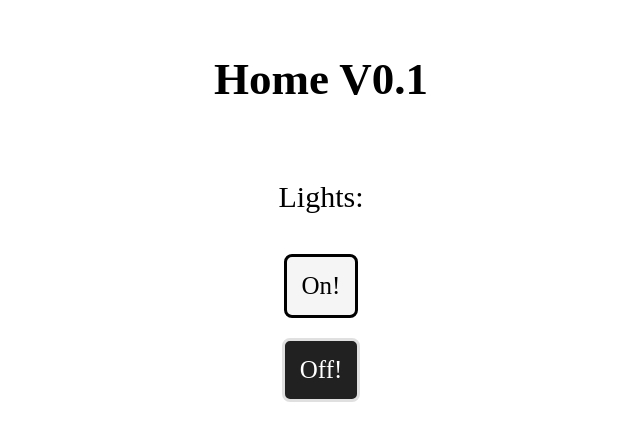
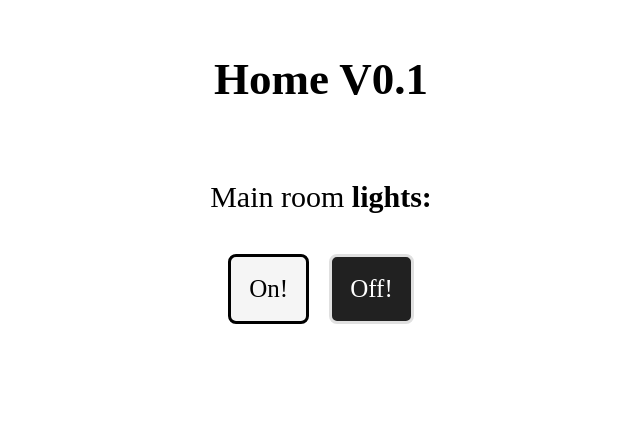
Before and after one commit to iDash3/Rpi-H, a Flask app: page / in a window 1280 px wide. Shown: the top 441 px of the page, without its empty margins (319-959 px from the left). Run offline with Flask 2, Linux system fonts and the light colour scheme.

Commit message:
Style added.

```diff
--- a/static/css/main.css
+++ b/static/css/main.css
@@ -1,4 +1,3 @@
-
 #main-container{
 	display: flex;
 	justify-content: center;
@@ -9,7 +8,7 @@
 .sub-title{font-size: 30px;}
 #title{font-size: 45px; font-weight: bold;}
 .link{
-	padding: 15px;
+	padding: 18px;
 	border-radius: 8px;
 	font-size: 25px;
 	text-decoration: None;
@@ -25,3 +24,8 @@
 	border: 3px solid #E0E0E0;
 	color: white;
 }
+.container{
+	display: flex;
+}
+.on:hover{background: #E0E0E0;}
+.off:hover{background: #424242;}
--- a/templates/index.html
+++ b/templates/index.html
@@ -7,9 +7,11 @@
 <body>
 	<section id="main-container">
 		<p id="title">Home V0.1</p>
-		<p class="sub-title">Lights:</p>
-		<a href="/l1_on" class="link on">On!</a>
-		<a href="/l1_off" class="link off">Off!</a>
+		<p class="sub-title">Main room <b>lights:</b></p>
+		<div class="container">
+			<a href="/l1_on" class="link on">On!</a>
+			<a href="/l1_off" class="link off">Off!</a>
+		</div>
 	</section>
 </body>
 </html>
```
Also changed, not shown: l1.py (+12 -8 lines).
